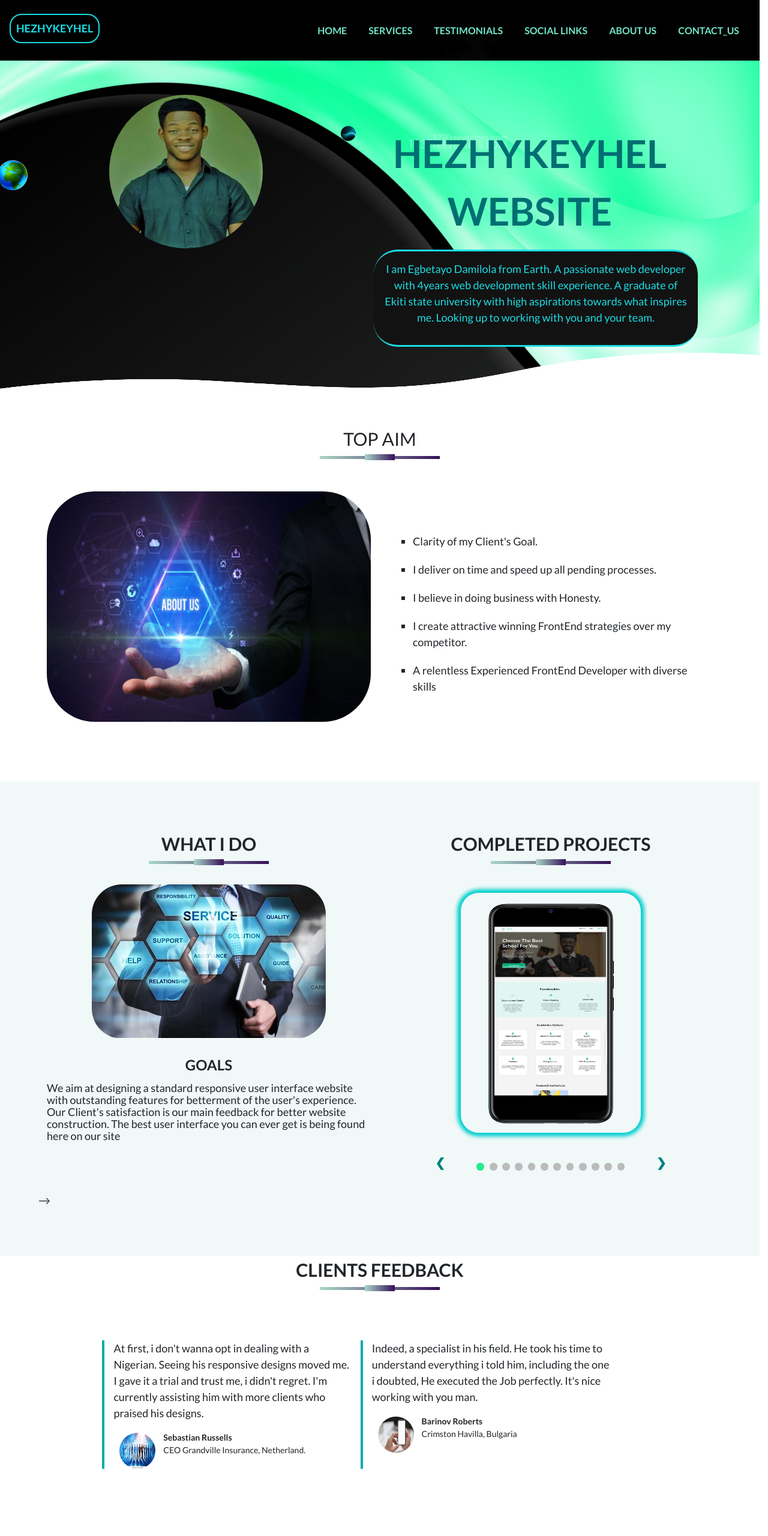
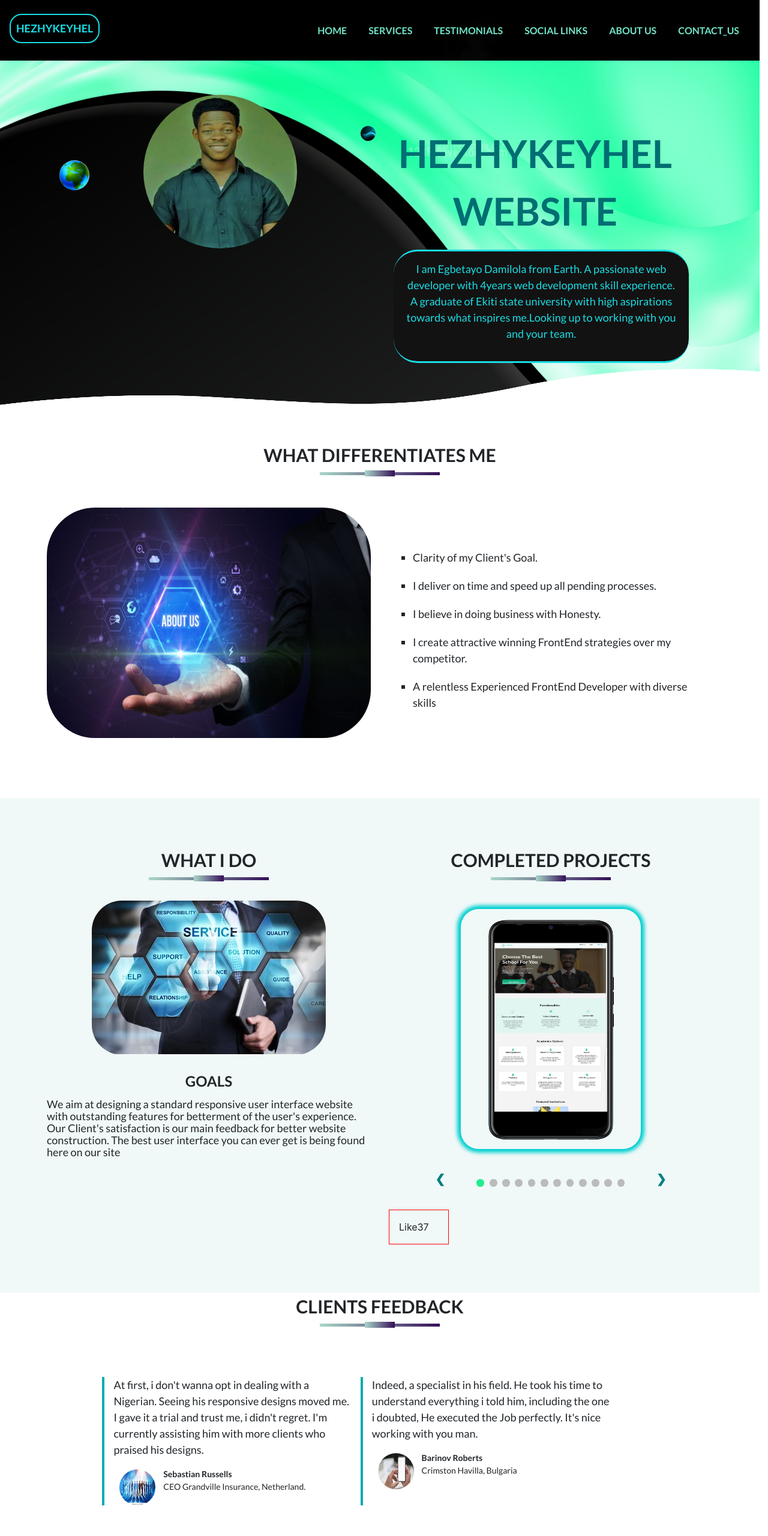
Before and after one commit to Hezhykeyhel/Egbetayo_Portfolio, a plain HTML site: page index.html in a window 1280 px wide. Shown: the top 2560 px of the page at 60% size. Drawn offline with nearby package versions, Linux system fonts and the light colour scheme; a script that the page names is missing.

Commit message:
Update index.html

```diff
--- a/index.html
+++ b/index.html
@@ -55,10 +55,10 @@
     </section>
     <!------Banner sections-------->
     <section id="banner">
-      <div class="wave3-top">
-        <div class="topper"><img class="img-above" src="images/GlobeImg.png"></div>
-      </div>
       <div class="container">
+        <div class="wave3-top">
+          <div class="topper"><img class="img-above" src="images/GlobeImg.png"></div>
+        </div>
         <div class="row">
           <div class="col-md-6 text-center top-col">
             <div class="wave3-con"><img class="mywave" src="images/wave3.jpg"></div>
@@ -66,7 +66,7 @@
             </div>
             <div class="col-md-6 website">
             <div class="promo"><p class="promo-title">HEZHYKEYHEL WEBSITE</p></div>
-            <div class="website-p"><p>I am Egbetayo Damilola from Earth. A passionate web developer with 4years web development skill experience. A graduate of Ekiti state university with high aspirations towards what inspires me. Looking up to working with you and your team.</p></div>
+            <div class="website-p"><p>I am Egbetayo Damilola from Earth. A passionate web developer with 4years web development skill experience. A graduate of Ekiti state university with high aspirations towards what inspires me.Looking up to working with you and your team.</p></div>
           </div>
       </div>
     </div>
@@ -74,7 +74,7 @@
   </section>
   <!--------About Us---------->
   <section id="about-us">
-    <h1 class="title text-center">TOP AIM</b></h1>
+    <h1 class="title text-center"><b>WHAT DIFFERENTIATES ME</b></h1>
     <div class="container">
       <div class="row">
         <div class="col-md-6 text-center">
@@ -190,12 +190,12 @@
                     <span class="dot" onclick="currentSlide(12)"></span>
                   </div>
 
-<!--                     <div class="heart-btn text-center">
+                    <div class="heart-btn text-center">
                         <span class="heart"></span>
                         <span class="like">Like</span>
                         <span class="number">37</span>
                     <!-- <button type="button" class="btn btn-primary text-center"><i class="fa fa-heart"></i></button> -->
-                  </div> -->
+                  </div>
                     </div>
                 </div>
               </div>
@@ -257,11 +257,9 @@
            <div class="col-md-4 footer-box text-center">
              <img src="images/contact us.jfif">
              <p class="foot"><b>CONTACT US</b></p>
-             <div class="fas">
              <p class="footer_p"><i class="fa fa-map-marker"></i>&nbsp;Ibeju-Lekki L.G.A, Epe Expressway</p>
              <p class="footer_p"><i class="fa fa-phone"></i>&nbsp;Call 09077966681 09137746355</p>
              <p class="footer_p"><i class="fa fa-envelope-o"></i>&nbsp;E_damilolaegbetayo12@gmail.com</p>
-             </div>
            </div>
            <div class="col-md-4 footer-box text-center">
             <img src="images/contact download.jpg">
```
